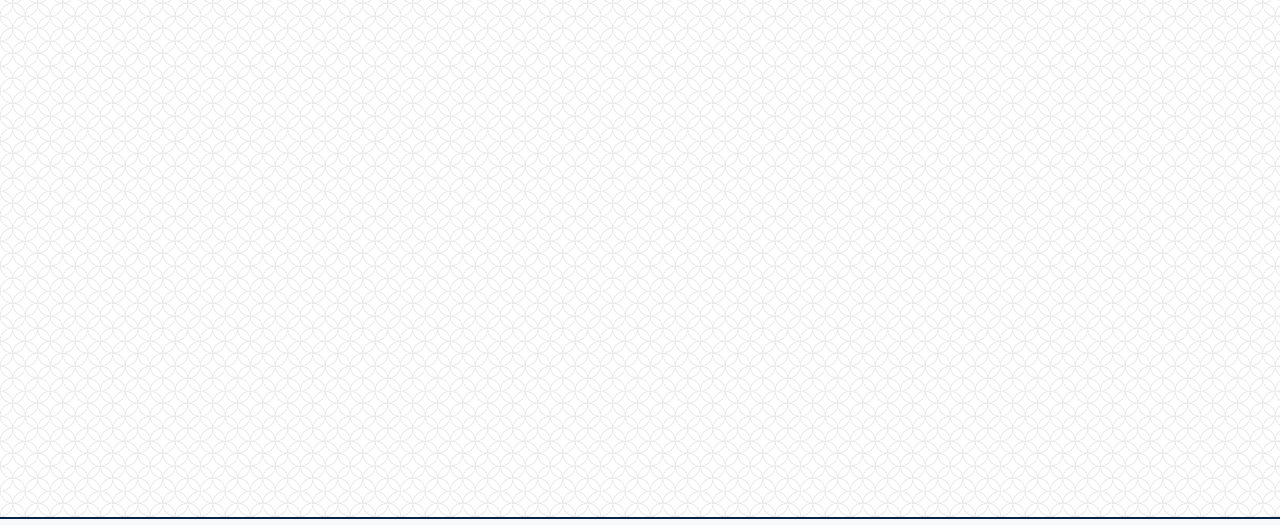
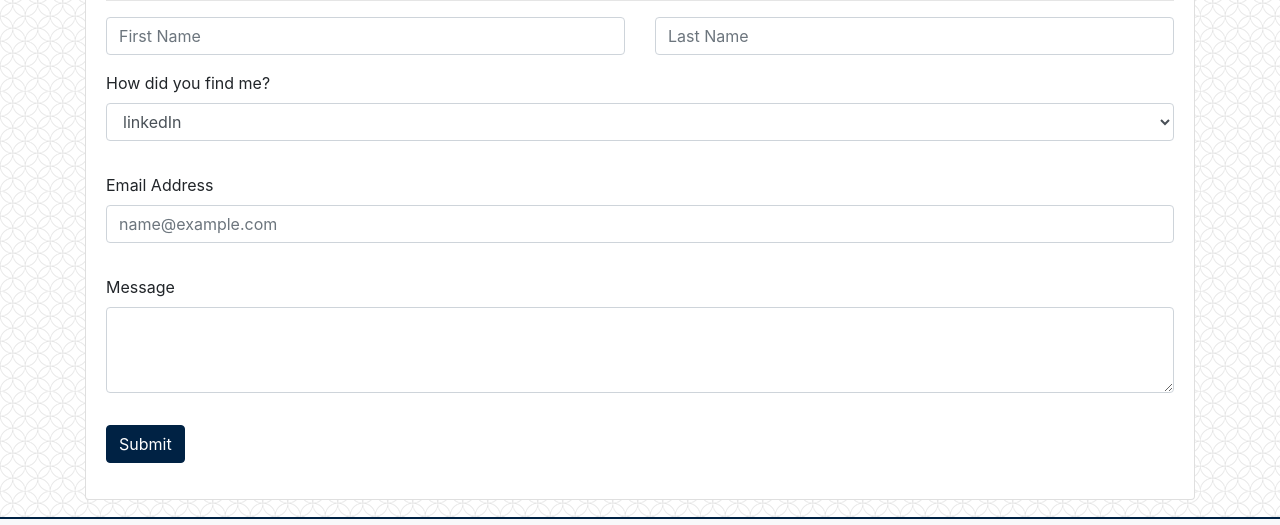
Before and after one commit to bahuisken/Responsive-Portfolio, a plain HTML site: page contact.html in a window 1280 px wide. Shown: the part 209-734 px from the top of the page. Drawn offline with nearby package versions, Linux system fonts and the light colour scheme.

Commit message:
index.html and css updates. Added form to contact.html

```diff
--- a/assets/style/styles.css
+++ b/assets/style/styles.css
@@ -57,6 +57,19 @@ body {
     height: 50px;
   }
 
+.btn-custom {
+    color: #fff;
+    background-color: #002244;
+    border-color: #002244;
+}
+
+.btn-custom:hover {
+    color: #fff;
+    background-color: #FA4616;
+    border-color: #FA4616;
+}
+/* Footer Styles */
+
 #footer-text{
     font-size: 2em;
     color: #002244;
@@ -74,11 +87,10 @@ body {
     border-top: 2px solid #002244;
 }
 
+/* Mobile only Styles */
 
 @media screen and (max-width: 576px) {
-    .main-header{
-        text-align: center;
-    }
+
     .profile-img-full{
         display: none;
     }
@@ -92,4 +104,9 @@ body {
     .profile-text {
         text-align: justify;
     }
+
+    .btn-custom{
+        margin-left: auto;
+        margin-right: auto;
+    }
   }
--- a/contact.html
+++ b/contact.html
@@ -39,7 +39,68 @@
 
         </div>
     </nav>
+    <!-- Main Section -->
+    <section class="container">
+        <div class="row">
+            <div class="col-sm-12 mt-5 mb-5">
+                <div class="card w-100">
+                    <div class="card-body">
+                        <h2 class="main-header text-center text-sm-left">Contact Brice</h2>
+                        <hr class="main-hr" />
 
+                        <form>
+                            <div class="row">
+                                <div class="col-sm-12 col-md-6 mb-3 mb-sm-3">
+                                    <input type="text" class="form-control" id="first-name" placeholder="First Name">
+                                </div>
+                                <div class="col-sm-12 col-md-6 mb-3 mb-sm-3">
+                                    <input type="text" class="form-control" id="last-name" placeholder="Last Name">
+                                </div>
+                            </div>
+                            <div class="row">
+                                <div class="col-sm-12 mb-3 mb-sm-3">
+                                    <div class="form-group">
+                                        <label for="contact-source">How did you find me?</label>
+                                        <select class="form-control" id="contact-source">
+                                            <option value="linkedIn">linkedIn</option>
+                                            <option value="GitHub">GitHub</option>
+                                            <option value="Search">Search</option>
+                                            <option value="BusinessCard">Business Card</option>
+                                        </select>
+                                    </div>
+                                </div>
+                            </div>
+                            <div class="row">
+                                <div class="col-sm-12 mb-3 mb-sm-3">
+                                    <div class="form-group">
+                                        <label for="email-address">Email Address</label>
+                                        <input type="email" class="form-control" id="email-address"
+                                            placeholder="name@example.com">
+                                    </div>
+                                </div>
+                            </div>
+                            <div class="row">
+                                <div class="col-sm-12 mb-3 mb-sm-3">
+                                    <div class="form-group">
+                                        <label for="custom-message" class="form-label">Message</label>
+                                        <textarea class="form-control" id="custom-message" rows="3"></textarea>
+                                    </div>
+                                </div>
+                            </div>
+                            <div class="row">
+                                <div class="col-sm-12 mb-3 mb-sm-3 text-center text-sm-left">
+                                    <button type="submit" class="btn btn-custom">Submit</button>
+                                </div>
+                            </div>
+                        </form>
+
+                    </div>
+                </div>
+            </div>
+        </div>
+
+    </section>
+    <div class="push"></div>
     <!-- Sticky Footer -->
     <footer class="row">
         <div class="col-12 navbar-light bg-light fixed-bottom footer-border">
```
Also changed, not shown: index.html (+1 -1 lines).
